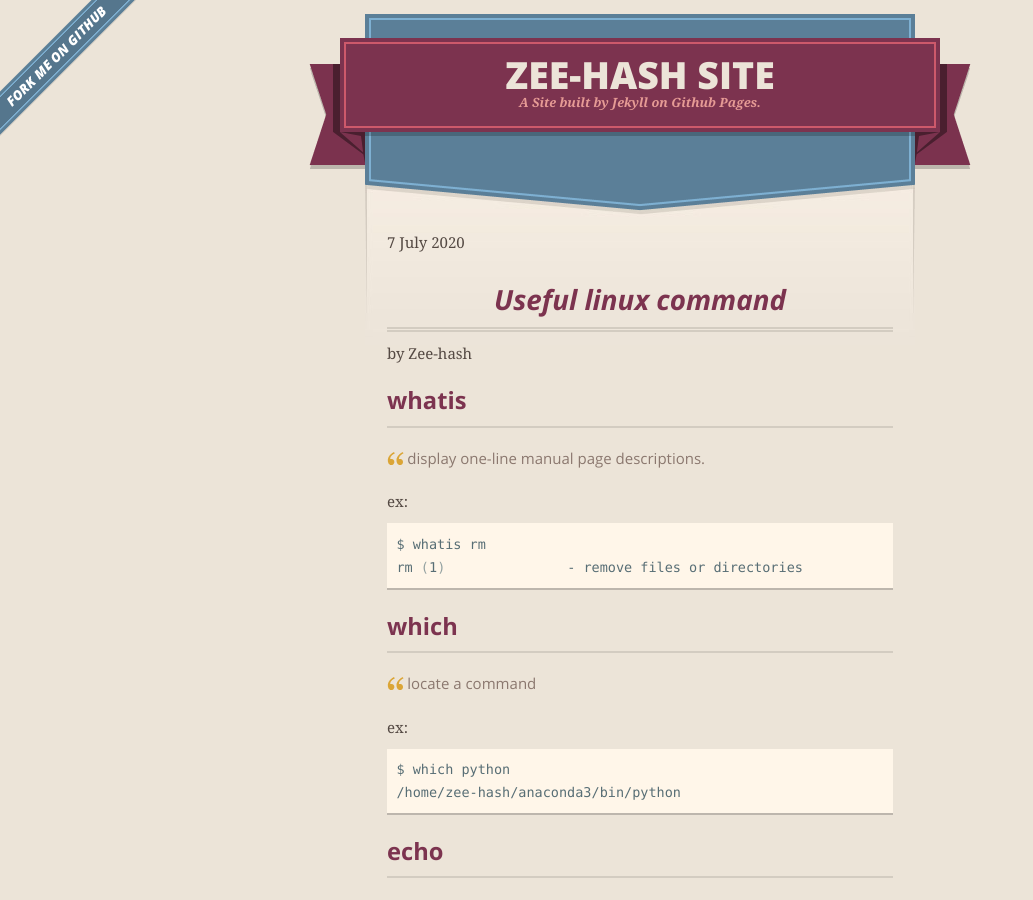
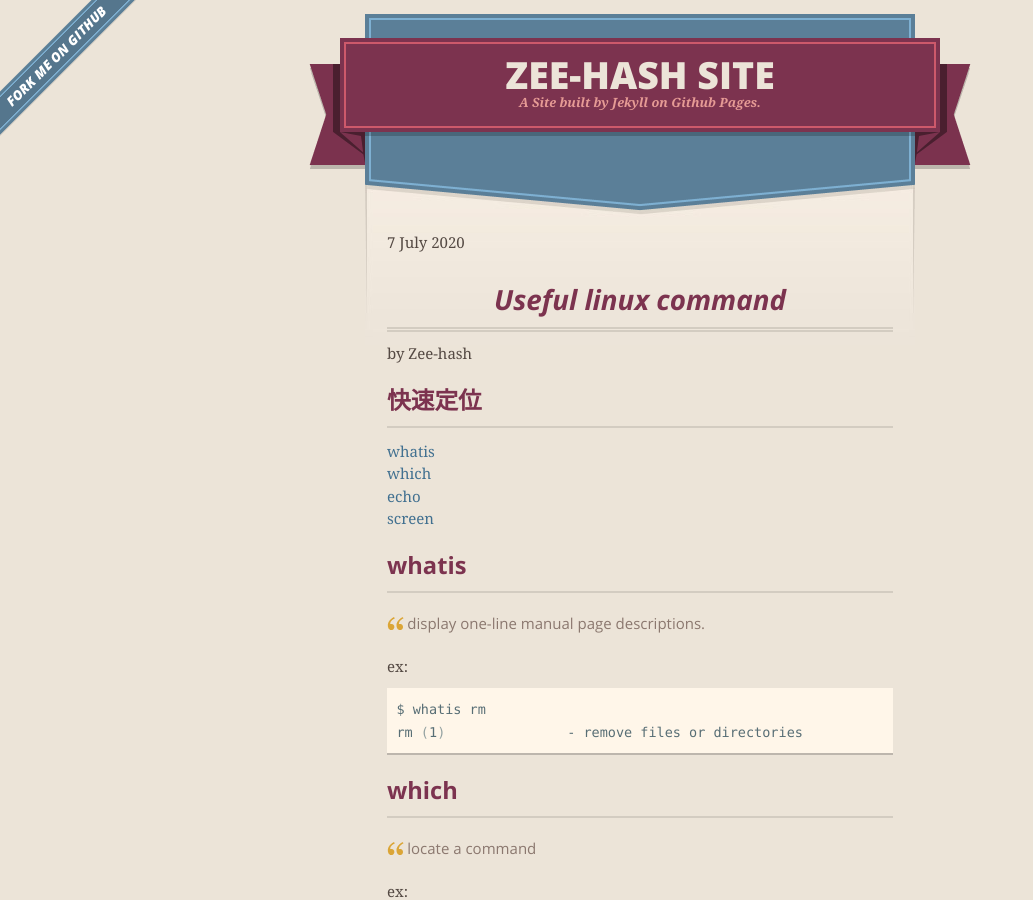
Before and after one commit to Zee-hash/zee-hash.github.io, a Jekyll site: the page built from _posts/2020-07-07-useful-command-for-linux.markdown, in a window 1280 px wide and 900 px high. Shown: the whole window, without its empty margins (0-1033 px from the left). Built offline with Jekyll 4.4.1, drawn with Linux system fonts in a browser that asks for light colours.

Commit message:
update index

```diff
--- a/_posts/2020-07-07-useful-command-for-linux.markdown
+++ b/_posts/2020-07-07-useful-command-for-linux.markdown
@@ -6,6 +6,11 @@ categories: linux
 author:  Zee-hash
 tags:  ["manual", "linux"]
 ---
+## 快速定位
+[whatis](#whatis)
+[which](#which)
+[echo](#echo)
+[screen](#screen)
 
 ## whatis
 > display one-line manual page descriptions.
```
